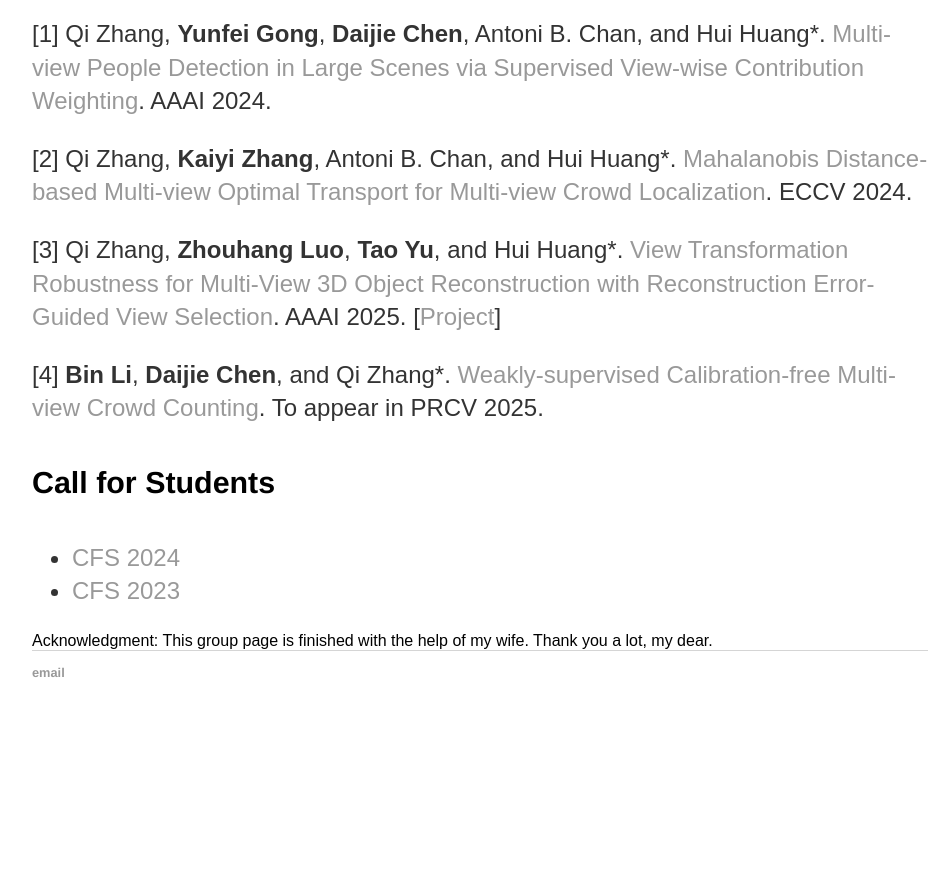
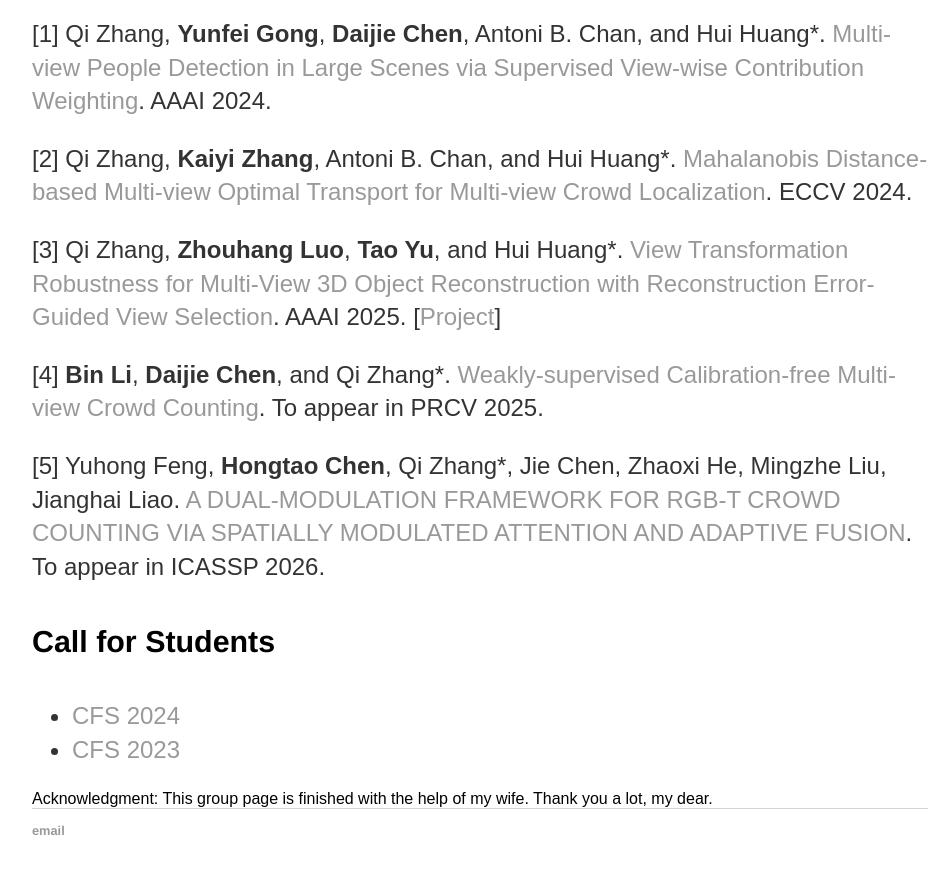
Before and after one commit to zqyq/zqyq.github.io, a Jekyll site: the page built from group/index.html, in a window 1280 px wide and 900 px high, scrolled down 3614 px. Shown: the top 874 px of the window, without its empty margins (160-1109 px from the left). Built offline with Jekyll 4.4.1, drawn with Linux system fonts in a browser that asks for light colours; before the commit the page ends 4356 px from its top, so only the background shows below that.

Commit message:
Update index.html

```diff
--- a/group/index.html
+++ b/group/index.html
@@ -142,6 +142,8 @@
 				[<a href="https://vcc.tech/research/2025/VTR">Project</a>]</p>
 <p>[4] <strong>Bin Li</strong>, <strong>Daijie Chen</strong>, and Qi Zhang*. <a href=''>Weakly-supervised Calibration-free Multi-view Crowd Counting</a>. To appear in PRCV 2025.
 				</p>
+<p> [5] Yuhong Feng, <strong>Hongtao Chen</strong>,  Qi Zhang*, Jie Chen, Zhaoxi He, Mingzhe Liu, Jianghai Liao. <a href=''>A DUAL-MODULATION FRAMEWORK FOR RGB-T CROWD COUNTING VIA SPATIALLY MODULATED ATTENTION AND ADAPTIVE FUSION</a>. To appear in ICASSP 2026.
+		</p>
 <h4> Call for Students</h4>
 <ul class="contacts">
 	<li><a href=./CFS/CFS2024.pdf> CFS 2024 </a></li>
```
